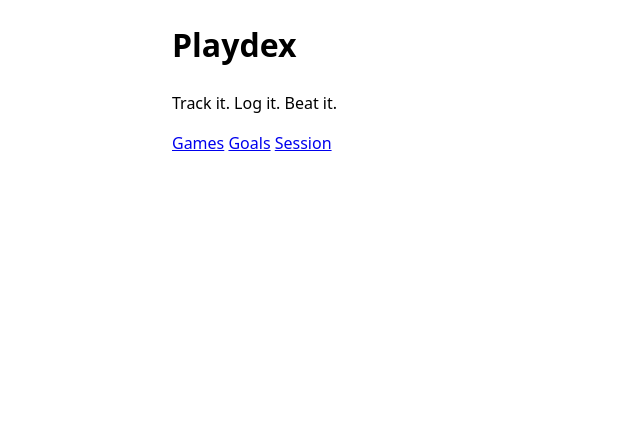
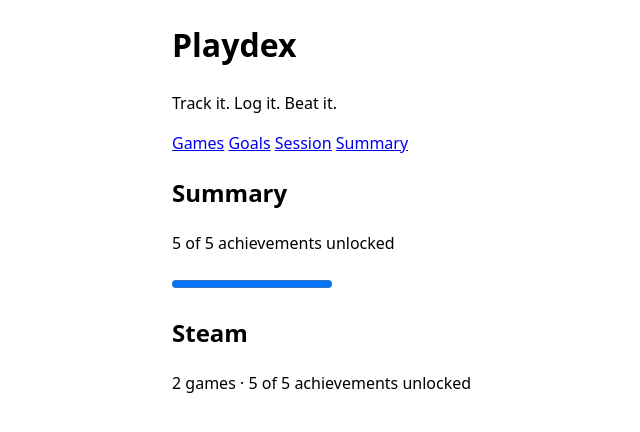
Before and after one commit to RikkaKallinen/playdex-achievement-tracker, a React (Vite) app: page /summary in a window 1280 px wide. Shown: the top 432 px of the page, without its empty margins (68-708 px from the left). Built offline with nearby package versions, Linux system fonts and the light colour scheme.

Commit message:
Add a Summary page with totals and per-platform sections

```diff
--- a/src/App.jsx
+++ b/src/App.jsx
@@ -5,6 +5,7 @@ import GoalsPage from "./GoalsPage";
 import GamesPage from "./GamesPage";
 import GamePage from "./GamePage";
 import SessionPage from "./SessionPage";
+import SummaryPage from "./SummaryPage";
 
 function App() {
     const [games, setGames] = useState(() => {
@@ -198,6 +199,8 @@ function App() {
                     <Link to="/goals">Goals</Link>
                     {" "}
                     <Link to="/session">Session</Link>
+                    {" "}
+                    <Link to="/summary">Summary</Link>
                 </nav>
             </header>
             <main>
@@ -257,6 +260,10 @@ function App() {
                             />
                         }
                     />
+                    <Route
+                        path="/summary"
+                        element={<SummaryPage games={games} />}
+                    />
                 </Routes>
             </main>
         </>
--- /dev/null
+++ b/src/SummaryPage.jsx
@@ -0,0 +1,49 @@
+import { platformNames } from "./data";
+
+function countAchievements(games) {
+    const achievements = games.flatMap((game) => game.achievements);
+
+    return {
+        unlocked: achievements.filter((achievement) => achievement.earned).length,
+        total: achievements.length
+    };
+}
+
+function SummaryPage({ games }) {
+    const overall = countAchievements(games);
+
+    const platformSections = Object.keys(platformNames)
+        .map((platform) => ({
+            platform: platform,
+            name: platformNames[platform],
+            games: games.filter((game) => game.platform === platform)
+        }))
+        .filter((section) => section.games.length > 0);
+
+    return (
+        <>
+            <section>
+                <h2>Summary</h2>
+                <p>{overall.unlocked} of {overall.total} achievements unlocked</p>
+                {overall.total > 0 && <progress value={overall.unlocked} max={overall.total} />}
+            </section>
+
+            {platformSections.map((section) => {
+                const counts = countAchievements(section.games);
+
+                return (
+                    <section key={section.platform}>
+                        <h2>{section.name}</h2>
+                        <p>
+                            {section.games.length} {section.games.length === 1 ? "game" : "games"}
+                            {" · "}
+                            {counts.unlocked} of {counts.total} achievements unlocked
+                        </p>
+                    </section>
+                );
+            })}
+        </>
+    );
+}
+
+export default SummaryPage;
```
